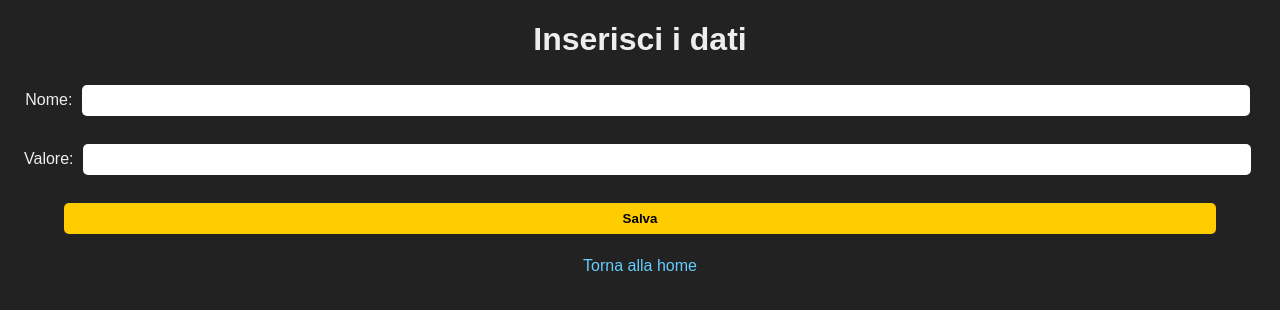
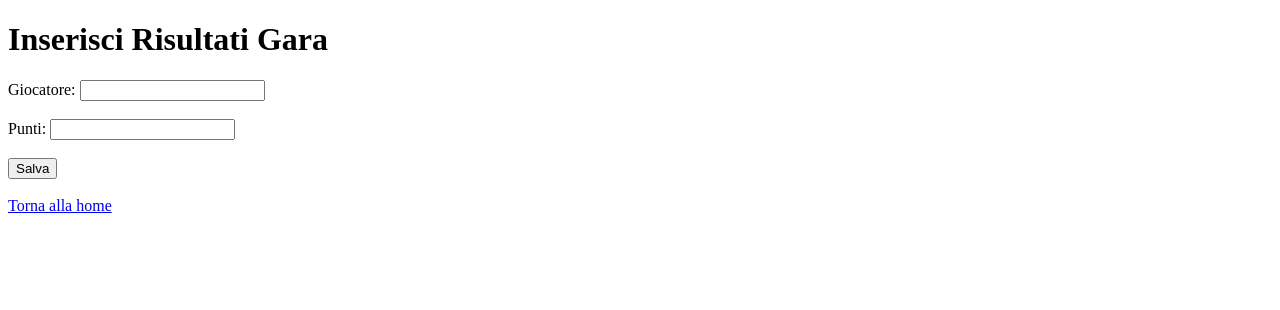
Before and after one commit to gioambro/Fanta-f-1, a Flask app: page /inserisci in a window 1280 px wide. Shown: the top 310 px of the page. Run offline with Flask 3, Linux system fonts and the light colour scheme; the visitor is signed in with stand-in values (Sample User, id 1).

Commit message:
Update inserisci.html

```diff
--- a/templates/inserisci.html
+++ b/templates/inserisci.html
@@ -2,17 +2,17 @@
 <html lang="it">
 <head>
     <meta charset="UTF-8">
-    <title>Inserisci Dati</title>
-    <link rel="stylesheet" href="{{ url_for('static', filename='style.css') }}">
+    <title>Inserisci Risultati</title>
 </head>
 <body>
-    <h1>Inserisci i dati</h1>
-    <form method="POST" action="/inserisci">
-        <label for="nome">Nome:</label>
-        <input type="text" id="nome" name="nome" required><br><br>
+    <h1>Inserisci Risultati Gara</h1>
 
-        <label for="valore">Valore:</label>
-        <input type="number" id="valore" name="valore" required><br><br>
+    <form action="/inserisci" method="post">
+        <label for="giocatore">Giocatore:</label>
+        <input type="text" id="giocatore" name="giocatore" required><br><br>
+
+        <label for="punti">Punti:</label>
+        <input type="number" id="punti" name="punti" required><br><br>
 
         <button type="submit">Salva</button>
     </form>
```
